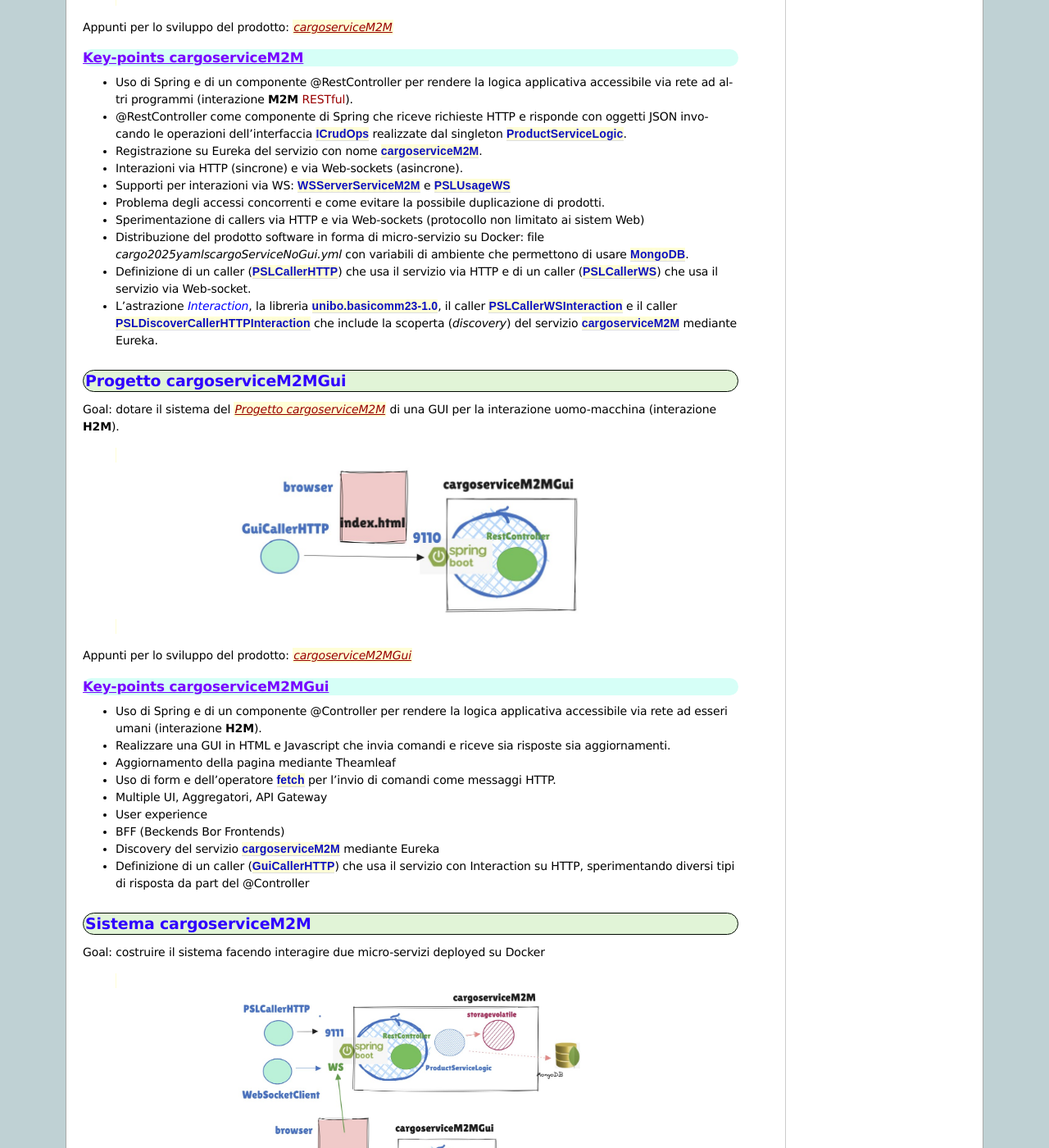
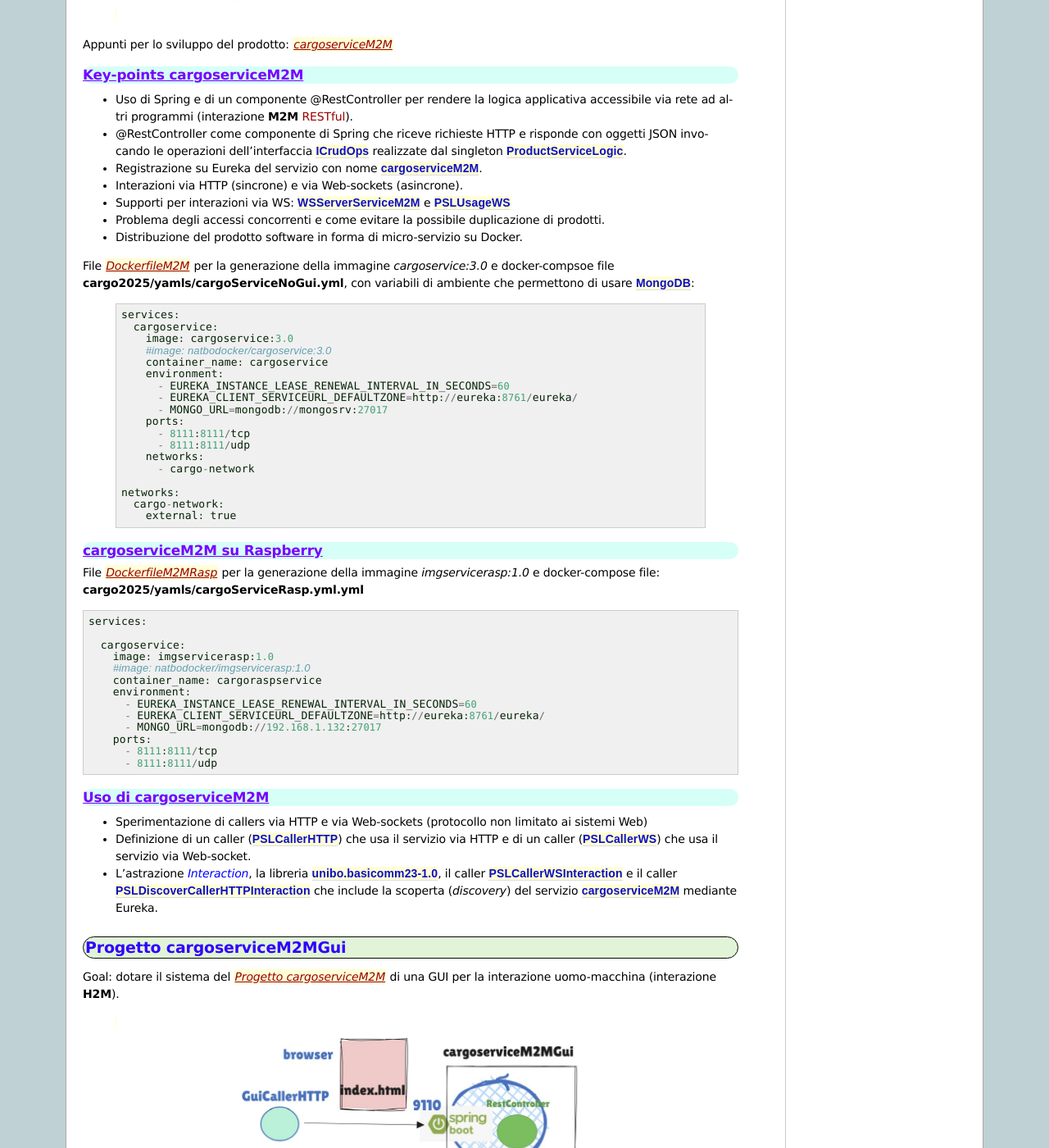
Before and after one commit to ingegneria-sistemi-software-m/ingegneria-sistemi-software-m-professore, a Sphinx documentation site: the page built from iss25Material/docs/source/cargosystem25.rst, in a window 1280 px wide and 1400 px high, scrolled down 1520 px. Shown: the whole window at 82% size. Built offline with Sphinx 7.4.7, drawn with Linux system fonts in a browser that asks for light colours; some of the changed text lies outside the part shown.

Commit message:
cargosystem25 update

```diff
--- a/iss25Material/docs/source/cargosystem25.rst
+++ b/iss25Material/docs/source/cargosystem25.rst
@@ -14,6 +14,9 @@
 .. role:: worktodo
 
 .. _appllevel: file:///C:/Didattica2025/mcrsv24/cargo2025/userDocs/cargoHistory.html#appllevel
+.. _cargoenvBase.yml: file:///C:/Didattica2025/mcrsv24/cargo2025/yamls/cargoenvBase.yml
+.. _DockerfileM2M: file:///C:/Didattica2025/mcrsv24/cargoserviceM2M/Dockerfile
+.. _DockerfileM2MRasp: file:///C:/Didattica2025/mcrsv24/cargoserviceM2M/DockerfileM2mRasp
 
 ===================================
 cargosystem25
@@ -39,6 +42,10 @@ Impostazioni preliminari
 - Introduzione allo sviluppo agile con ``SCRUM``
 - Vesro componenti con :brown:`loose-coupling e high-coesion`
 - Idea di :blue:`DevOps` e sua evoluzione
+- Micro-servizi di supporto attivabili con il file
+  `cargoenvBase.yml`_  (**cargo2025/yamls/cargoenvBase.yml**)
+
+
 
 -----------------------------------------
 Progetto cargoproduct
@@ -98,9 +105,63 @@ Key-points cargoserviceM2M
 - Interazioni via HTTP (sincrone) e via Web-sockets (asincrone).
 - Supporti per interazioni via WS: ``WSServerServiceM2M`` e ``PSLUsageWS``
 - Problema degli accessi concorrenti e come evitare la possibile duplicazione di prodotti.
-- Sperimentazione di callers via HTTP e via Web-sockets (protocollo non limitato ai sistem Web)
-- Distribuzione del prodotto software in forma di micro-servizio su Docker:
-  file *cargo2025\yamls\cargoServiceNoGui.yml* con variabili di ambiente che permettono di usare ``MongoDB``.
+- Distribuzione del prodotto software in forma di micro-servizio su Docker.
+
+File `DockerfileM2M`_ per la generazione della immagine *cargoservice:3.0*
+e docker-compsoe file **cargo2025/yamls/cargoServiceNoGui.yml**,
+con variabili di ambiente che permettono di usare ``MongoDB``:
+
+  .. code::
+
+    services:
+      cargoservice:
+        image: cargoservice:3.0
+        #image: natbodocker/cargoservice:3.0
+        container_name: cargoservice
+        environment:
+          - EUREKA_INSTANCE_LEASE_RENEWAL_INTERVAL_IN_SECONDS=60
+          - EUREKA_CLIENT_SERVICEURL_DEFAULTZONE=http://eureka:8761/eureka/
+          - MONGO_URL=mongodb://mongosrv:27017
+        ports:
+          - 8111:8111/tcp
+          - 8111:8111/udp
+        networks:
+          - cargo-network
+
+    networks:
+      cargo-network:
+        external: true
+
+
++++++++++++++++++++++++++++++++++++++
+cargoserviceM2M su Raspberry
++++++++++++++++++++++++++++++++++++++
+
+File `DockerfileM2MRasp`_ per la generazione della immagine *imgservicerasp:1.0*
+e docker-compose file: **cargo2025/yamls/cargoServiceRasp.yml.yml**
+
+.. code::
+
+    services:
+
+      cargoservice:
+        image: imgservicerasp:1.0
+        #image: natbodocker/imgservicerasp:1.0
+        container_name: cargoraspservice
+        environment:
+          - EUREKA_INSTANCE_LEASE_RENEWAL_INTERVAL_IN_SECONDS=60
+          - EUREKA_CLIENT_SERVICEURL_DEFAULTZONE=http://eureka:8761/eureka/
+          - MONGO_URL=mongodb://192.168.1.132:27017
+        ports:
+          - 8111:8111/tcp
+          - 8111:8111/udp
+
+
++++++++++++++++++++++++++++++++++++++
+Uso di cargoserviceM2M
++++++++++++++++++++++++++++++++++++++
+
+- Sperimentazione di callers via HTTP e via Web-sockets (protocollo non limitato ai sistemi Web)
 - Definizione di un caller (``PSLCallerHTTP``) che usa il servizio via HTTP e
   di un caller (``PSLCallerWS``) che usa il servizio via Web-socket.
 - L'astrazione :blue:`Interaction`, la libreria ``unibo.basicomm23-1.0``,
@@ -149,7 +213,48 @@ Goal: costruire il sistema facendo interagire due micro-servizi deployed su Dock
            :align: center
            :width: 60%
 
-- File *cargo2025\yamls\cargowareservice.yml*
+- Deploymente mediante File docker-compose: *cargo2025/yamls/cargowareservice.yml*
+
+  .. code::
+
+    services:
+
+      cargoservice:
+        #image: cargoservice:3.0
+        image: natbodocker/cargoservice:3.0
+        container_name: cargoservice
+        environment:
+          - EUREKA_INSTANCE_LEASE_RENEWAL_INTERVAL_IN_SECONDS=60
+          - EUREKA_CLIENT_SERVICEURL_DEFAULTZONE=http://eureka:8761/eureka/
+          - MONGO_URL=mongodb://mongosrv:27017
+    #      - RASP_ADDR=192.168.1.248
+        ports:
+          - 8111:8111/tcp
+          - 8111:8111/udp
+        networks:
+          - cargo-network
+
+
+      cargoservicegui:
+        #image: cargoservicespringnat:3.0
+        image: natbodocker/cargoservicespringnat:3.0
+        container_name: cargoservicegui
+        environment:
+          - EUREKA_CLIENT_SERVICEURL_DEFAULTZONE=http://eureka:8761/eureka/
+          - SERVICE_URL=http://localhost:8075   ##set to http://CommUtils.getMyPublicip() by PSLControllerWithQak
+          - PRODUCT_SERVICEADDR=cargoservice
+        ports:
+          - 8075:8075/tcp
+        depends_on:
+          - cargoservice
+        networks:
+          - cargo-network
+
+    networks:
+      cargo-network:
+        external: true
+
+
 
 -----------------------------------------
 Sistema cargoserviceM2M con eventi
```
Also changed, not shown: other parts of iss25Material/docs/source/cargosystem25.rst (+13 -6 lines), iss25Material/docs/source/_static/img/conway/conwayguiarch.jpg (added), iss25Material/docs/source/_static/img/conway/conwayguiseqdiagrjpg.jpg (added), 9 other files.
